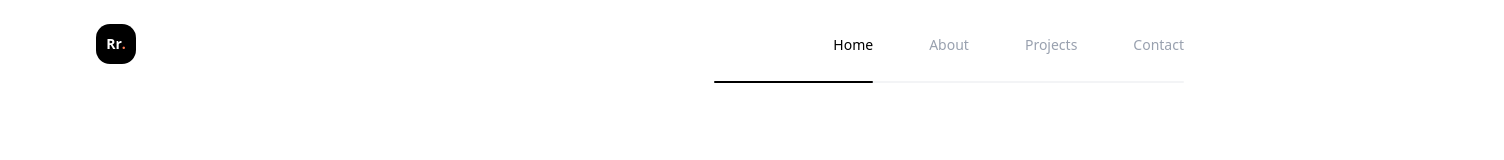
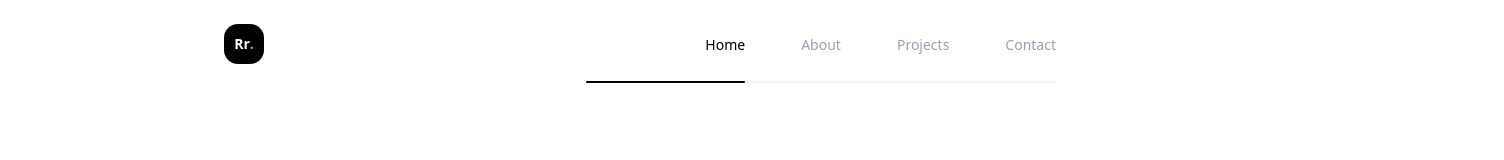
Before and after one commit to rahmatrians/portfolio-site, a Next.js app: page / in a window 1280 px wide. Shown: the top 160 px of the page, 1504 px wide, since content can reach past the window. Built offline with nearby package versions, Linux system fonts and the light colour scheme.

Commit message:
udpate navlink and sections

```diff
--- a/src/app/page.tsx
+++ b/src/app/page.tsx
@@ -7,7 +7,7 @@ export const revalidate = 60;
 
 export default function HomePage() {
   return (
-    <MainLayout>
+    <MainLayout className="md:px-32">
       <div id="home">
         <HeroSection />
       </div>
--- a/src/components/molecules/AboutContent/AboutContent.tsx
+++ b/src/components/molecules/AboutContent/AboutContent.tsx
@@ -1,4 +1,6 @@
+import { Button } from "@/components/ui/button";
 import { siteConfig } from "@/config/site";
+import { Link } from "lucide-react";
 
 interface AboutContentProps {
     className?: string;
@@ -10,14 +12,22 @@ export function AboutContent({ className = "" }: AboutContentProps) {
             {/* Title - Right aligned */}
             <div className="text-right mb-8">
                 <h2 className="text-4xl md:text-5xl font-bold font-poppins">
-                    <span className="italic">{siteConfig.about.titleAccent}</span>
+                    <span className="">{siteConfig.about.titleAccent}</span>
                     <br />
                     <span>{siteConfig.about.titleMain}</span>
                 </h2>
             </div>
 
+            {/* <div className="flex flex-wrap items-center gap-4 mt-4 bg-red-700"> */}
+                <Button asChild size="lg" className="rounded-xl pr-14 py-auto">
+                    <Link className="text-left" href={siteConfig.about.cvButton.href}>
+                        {siteConfig.about.cvButton.label}
+                    </Link>
+                </Button>
+            {/* </div> */}
+
             {/* Subtitle - Right aligned */}
-            <p className="text-right text-xl md:text-2xl font-bold font-poppins text-gray-400 italic mb-12">
+            <p className="text-right text-xl md:text-2xl font-bold font-poppins text-gray-400 mb-12">
                 {siteConfig.about.subtitle}
             </p>
 
--- a/src/components/molecules/Navigation/Navigation.tsx
+++ b/src/components/molecules/Navigation/Navigation.tsx
@@ -108,7 +108,7 @@ export function Navigation({ className = "" }: NavigationProps) {
     }, []);
 
     return (
-        <nav className={`flex items-start justify-between w-full ${className}`}>
+        <nav className={`fixed top-0 left-0 right-0 z-50 flex items-start justify-between w-full px-56 pt-6 backdrop-blur-md bg-white/70 border-b border-white/20 ${className}`}>
             <Logo />
 
             <ul ref={navRef} className="flex items-center gap-14 pt-2 relative">
--- a/src/components/organisms/AboutSection/AboutSection.tsx
+++ b/src/components/organisms/AboutSection/AboutSection.tsx
@@ -1,7 +1,4 @@
-import Link from "next/link";
-import { Button } from "@/components/ui/button";
 import { AboutContent } from "@/components/molecules/AboutContent";
-import { siteConfig } from "@/config/site";
 
 interface AboutSectionProps {
     className?: string;
@@ -15,13 +12,13 @@ export function AboutSection({ className = "" }: AboutSectionProps) {
         >
             <div className="max-w-7xl mx-auto w-full">
                 {/* Download CV Button - Left aligned */}
-                <div className="flex flex-wrap items-center gap-4 mt-4">
+                {/* <div className="flex flex-wrap items-center gap-4 mt-4 bg-red-700">
                     <Button asChild size="lg" className="rounded-xl pr-14 py-auto">
                         <Link className="text-left" href={siteConfig.about.cvButton.href}>
                             {siteConfig.about.cvButton.label}
                         </Link>
                     </Button>
-                </div>
+                </div> */}
                 {/* About Content */}
                 <AboutContent />
             </div>
--- a/src/config/site.ts
+++ b/src/config/site.ts
@@ -27,7 +27,7 @@ export const siteConfig = {
 
   // Avatar/Profile Image
   avatar: {
-    src: "/images/avatar.png", // Replace with actual avatar path
+    src: "/images/avatar.svg", // Replace with actual avatar path
     alt: "Profile avatar",
   },
 
```
Also changed, not shown: public/images/avatar.png (deleted), public/images/avatar.svg (added).
